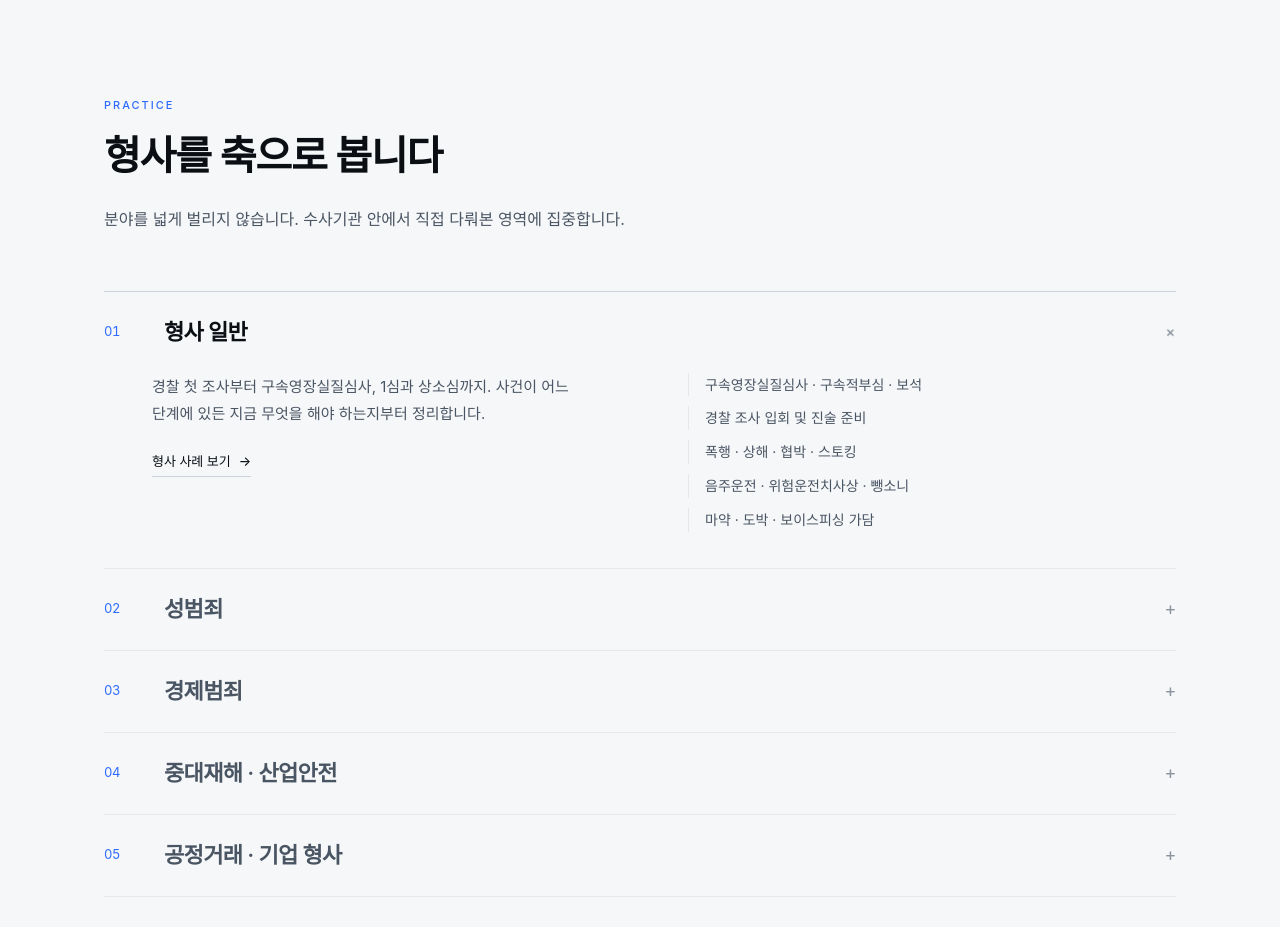
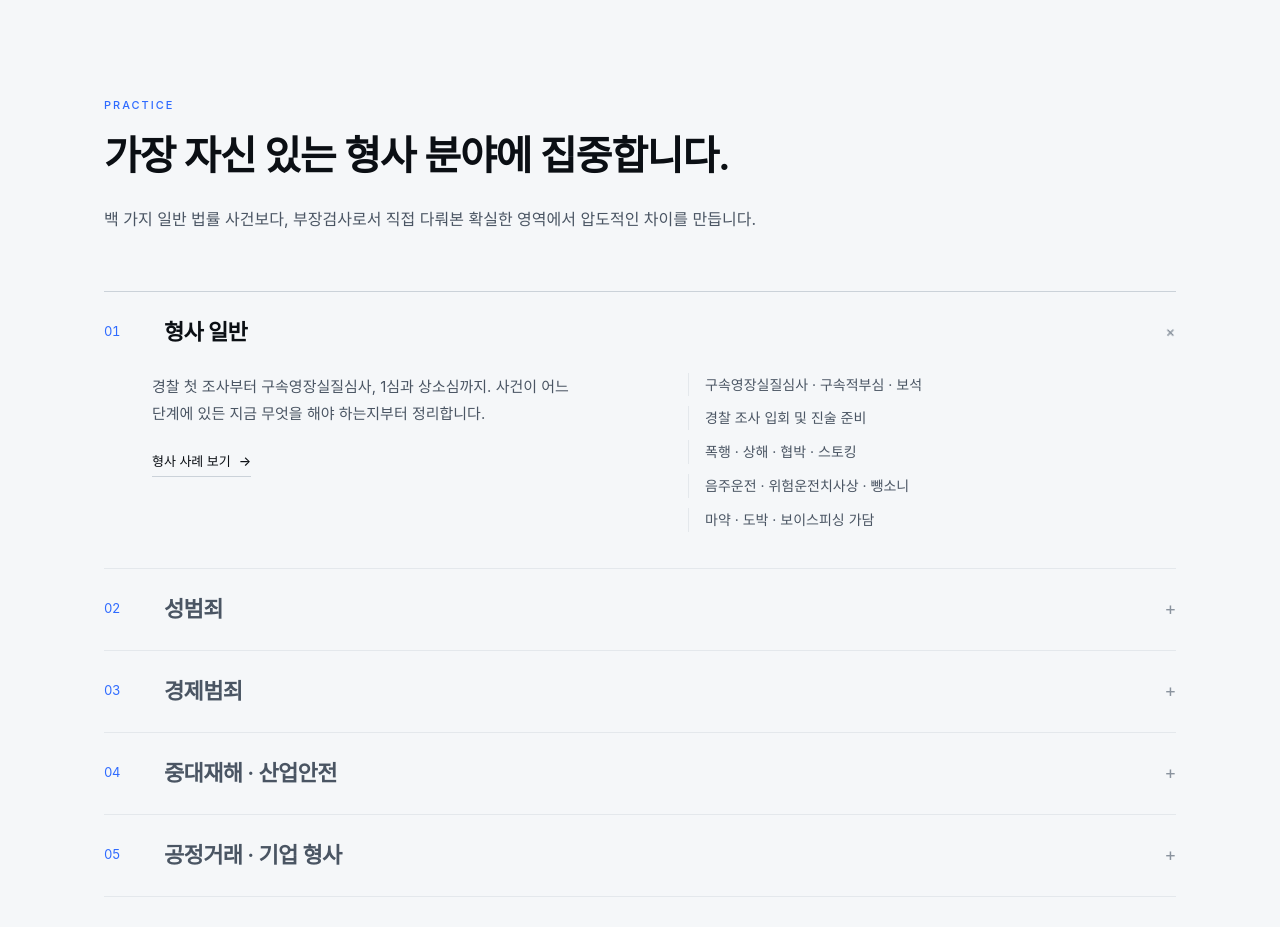
Before and after one commit to diffth/lawful_spa, a React (Vite) app: page / in a window 1280 px wide. Shown: the part 4860-5787 px from the top of the page. Built offline with nearby package versions, Linux system fonts and the light colour scheme; a web font is replaced by a local one.

Commit message:
style(practice): update section header title and lead text

```diff
--- a/src/components/sections/Practice.tsx
+++ b/src/components/sections/Practice.tsx
@@ -19,8 +19,8 @@ export const Practice: React.FC = () => {
       <Container>
         <SectionHeader
           label="Practice"
-          title="형사를 축으로 봅니다"
-          lead="분야를 넓게 벌리지 않습니다. 수사기관 안에서 직접 다뤄본 영역에 집중합니다."
+          title="가장 자신 있는 형사 분야에 집중합니다."
+          lead="백 가지 일반 법률 사건보다, 부장검사로서 직접 다뤄본 확실한 영역에서 압도적인 차이를 만듭니다."
         />
 
         <div ref={ref} data-reveal className="mt-14 border-t border-line-strong">
```
